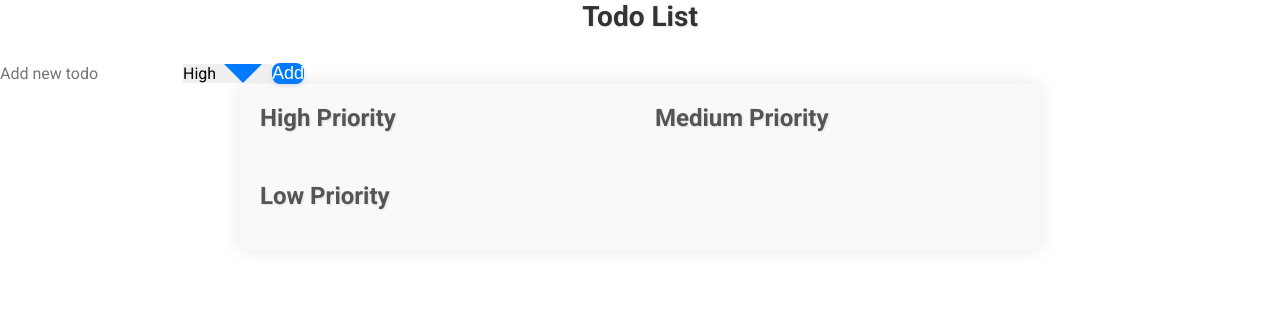
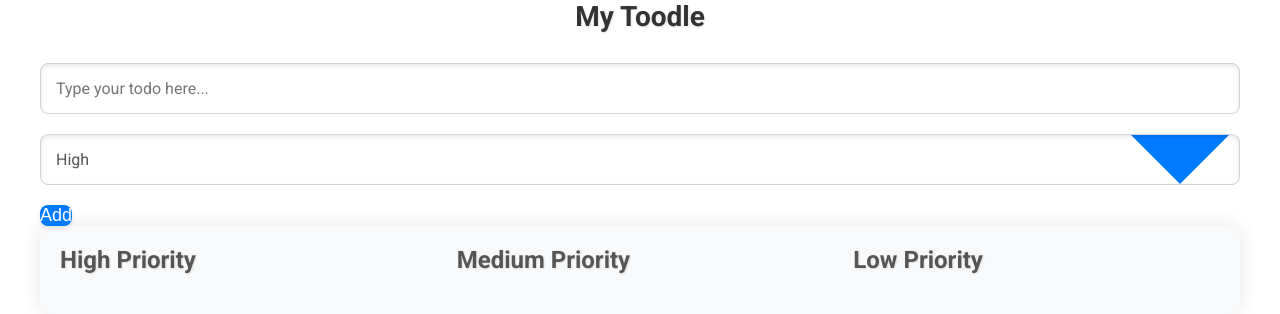
Before and after one commit to ankurhalder/OCTANET_FEBRUARY_TODO_LIST, a React (Vite) app: page / in a window 1280 px wide. Shown: the top 314 px of the page. Built offline with nearby package versions, Linux system fonts and the light colour scheme; a web font is replaced by a local one.

Commit message:
Update TodoList component and styles

```diff
--- a/component/TodoList.jsx
+++ b/component/TodoList.jsx
@@ -64,10 +64,10 @@ function TodoList() {
   return (
     <Fragment>
       <div className="todo-list-container">
-        <h1>Todo List</h1>
+        <h1>My Toodle</h1>
         <input
           type="text"
-          placeholder="Add new todo"
+          placeholder="Type your todo here..."
           value={inputValue}
           onChange={handleInputChange}
         />
--- a/styles/components/_todo-list.scss
+++ b/styles/components/_todo-list.scss
@@ -1,4 +1,6 @@
 .todo-list-container {
+  max-width: 1200px;
+  margin: 0 auto;
   h1 {
     text-align: center;
     margin-bottom: 30px;
@@ -30,9 +32,25 @@
       transform: translateY(-2px);
     }
   }
+  input[type="text"],
+  select {
+    width: 100%;
+    padding: 15px;
+    margin-bottom: 20px;
+    border: 1px solid #ced4da;
+    border-radius: 8px;
+    font-size: 16px;
+    background-color: #fff;
+    color: #555;
+    transition: border-color 0.3s ease, box-shadow 0.3s ease;
+    box-shadow: inset 0 2px 4px rgba(0, 0, 0, 0.1);
+
+    &:focus {
+      border-color: #007bff;
+      box-shadow: 0px 0px 10px rgba(0, 123, 255, 0.5);
+    }
+  }
   .todo-list {
-    max-width: 800px;
-    margin: 0 auto;
     display: grid;
     grid-template-columns: repeat(auto-fit, minmax(250px, 1fr));
     grid-gap: 30px;
```
